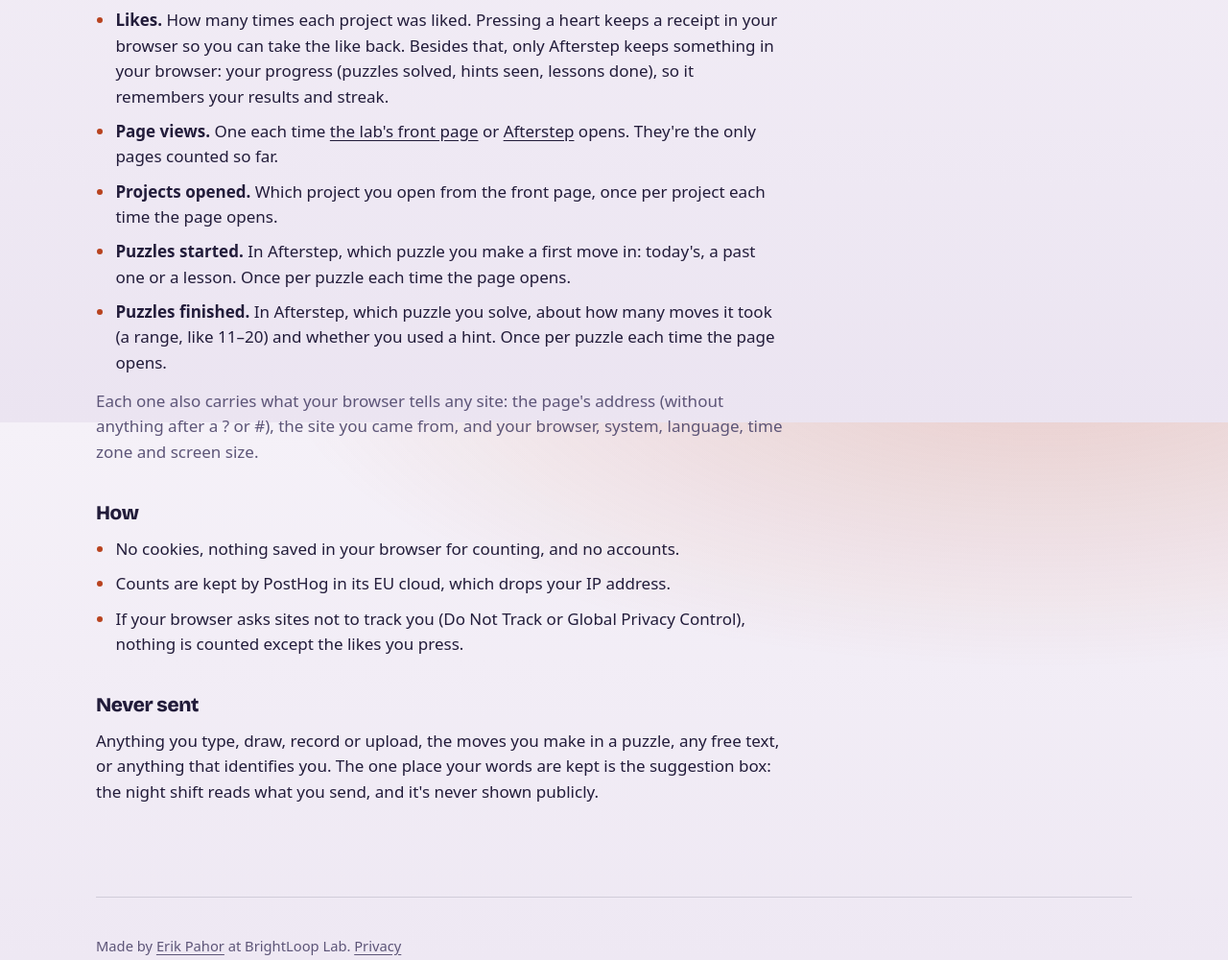
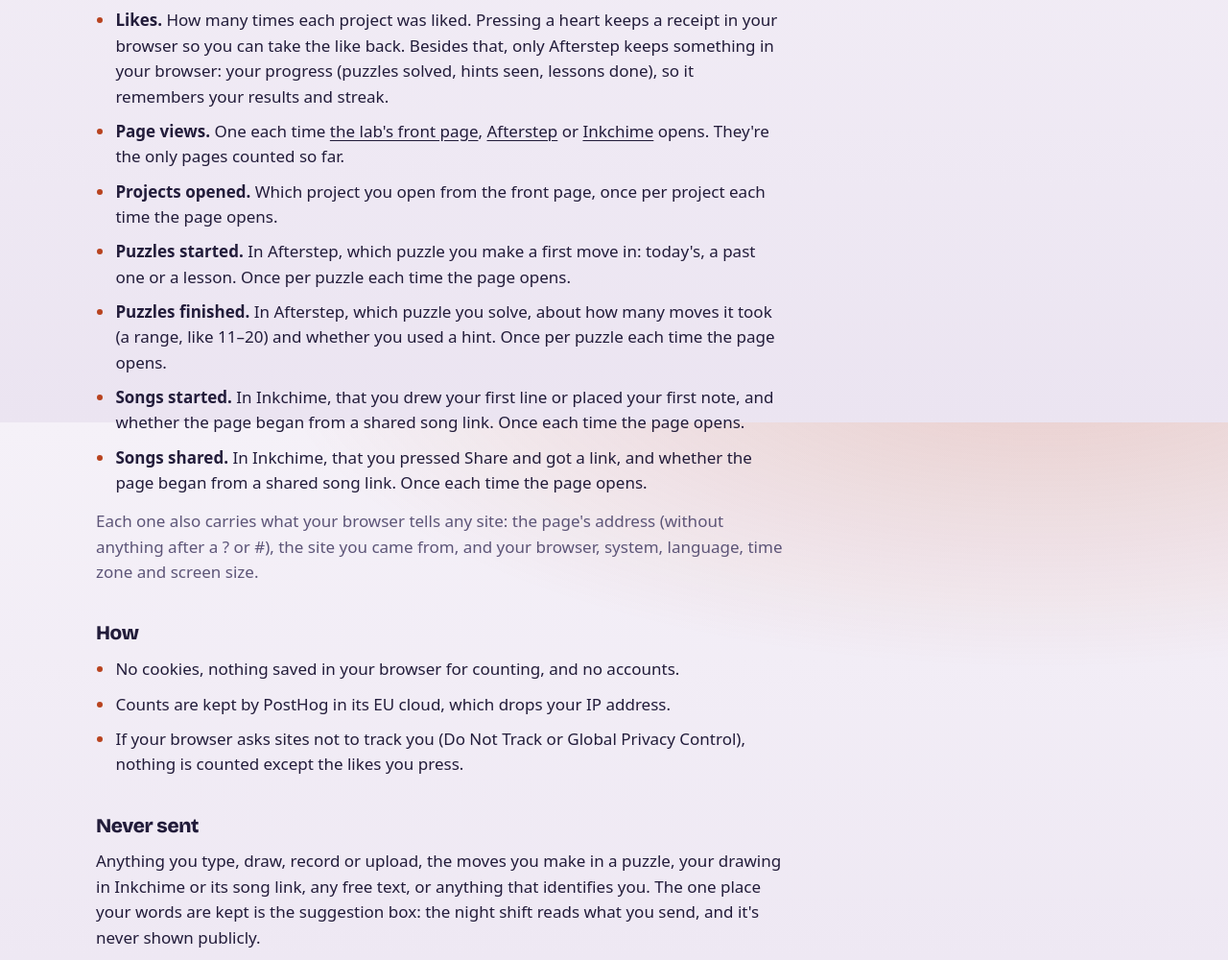
Before and after one commit to MuteMuty/lab, a website: page hub/public/privacy.html in a window 1280 px wide. Shown: the part 360-1360 px from the top of the page at 96% size. Drawn offline with nearby package versions, Linux system fonts and the light colour scheme.

Commit message:
Privacy note: Inkchime's page views, songs started and shared (lab#71) (#85)
The note now lists Inkchime's usage events (page views, songs started,
songs shared, and whether the page began from a shared song link) and
adds the drawing and its song link to what's never sent. A hub test
covers an Inkchime song hash (#v1.…) being trimmed from every address
before anything leaves the browser.

Co-authored-by: Claude Opus 5.5 <noreply@anthropic.com>

```diff
--- a/hub/public/privacy.html
+++ b/hub/public/privacy.html
@@ -37,10 +37,12 @@
         <h2 id="counted">What's counted</h2>
         <ul>
           <li><strong>Likes.</strong> How many times each project was liked. Pressing a heart keeps a receipt in your browser so you can take the like back. Besides that, only Afterstep keeps something in your browser: your progress (puzzles solved, hints seen, lessons done), so it remembers your results and streak.</li>
-          <li><strong>Page views.</strong> One each time <a href="/">the lab's front page</a> or <a href="https://afterstep.brightloopapps.com">Afterstep</a> opens. They're the only pages counted so far.</li>
+          <li><strong>Page views.</strong> One each time <a href="/">the lab's front page</a>, <a href="https://afterstep.brightloopapps.com">Afterstep</a> or <a href="https://inkchime.brightloopapps.com">Inkchime</a> opens. They're the only pages counted so far.</li>
           <li><strong>Projects opened.</strong> Which project you open from the front page, once per project each time the page opens.</li>
           <li><strong>Puzzles started.</strong> In Afterstep, which puzzle you make a first move in: today's, a past one or a lesson. Once per puzzle each time the page opens.</li>
           <li><strong>Puzzles finished.</strong> In Afterstep, which puzzle you solve, about how many moves it took (a range, like 11–20) and whether you used a hint. Once per puzzle each time the page opens.</li>
+          <li><strong>Songs started.</strong> In Inkchime, that you drew your first line or placed your first note, and whether the page began from a shared song link. Once each time the page opens.</li>
+          <li><strong>Songs shared.</strong> In Inkchime, that you pressed Share and got a link, and whether the page began from a shared song link. Once each time the page opens.</li>
         </ul>
         <p>Each one also carries what your browser tells any site: the page's address (without anything after a ? or #), the site you came from, and your browser, system, language, time zone and screen size.</p>
       </section>
@@ -56,7 +58,7 @@
 
       <section aria-labelledby="never">
         <h2 id="never">Never sent</h2>
-        <p>Anything you type, draw, record or upload, the moves you make in a puzzle, any free text, or anything that identifies you. The one place your words are kept is the suggestion box: the night shift reads what you send, and it's never shown publicly.</p>
+        <p>Anything you type, draw, record or upload, the moves you make in a puzzle, your drawing in Inkchime or its song link, any free text, or anything that identifies you. The one place your words are kept is the suggestion box: the night shift reads what you send, and it's never shown publicly.</p>
       </section>
     </main>
 
```
Also changed, not shown: hub/test/analytics.test.ts (+23 -0 lines), hub/tests/playtest.ts (+1 -1 lines).
